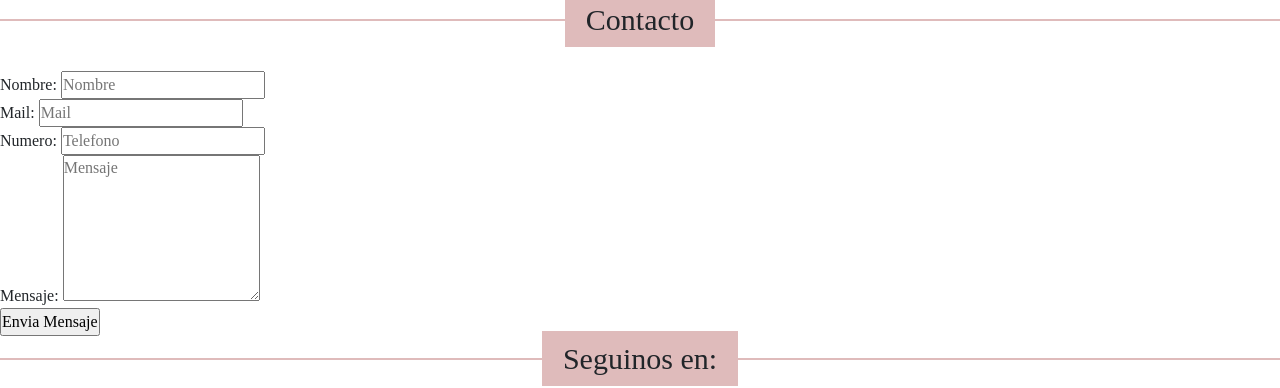
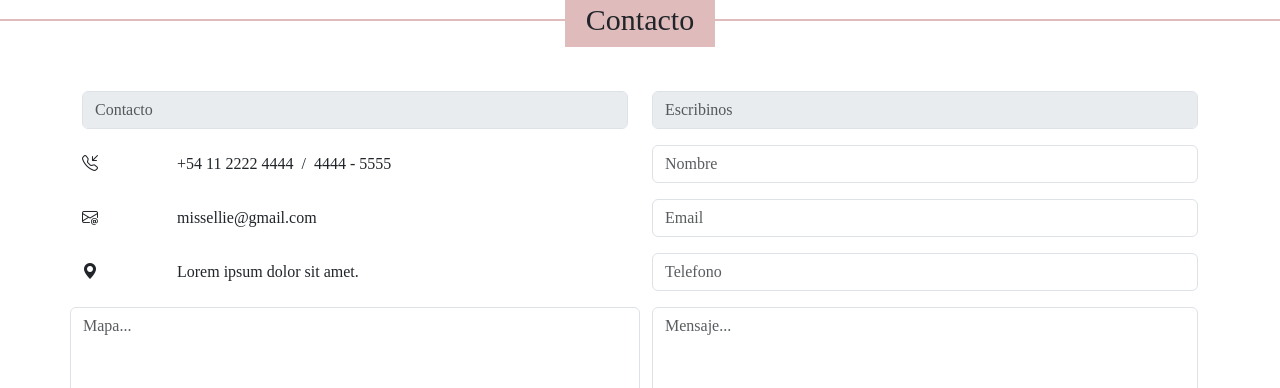
Before and after one commit to Sblombardini/MissEllie, a plain HTML site: page paginas/contacto.html in a window 1280 px wide. Shown: the part 311-699 px from the top of the page. Drawn offline with nearby package versions, Linux system fonts and the light colour scheme.

Commit message:
agrego pantalla contacto

```diff
--- a/css/estilos.css
+++ b/css/estilos.css
@@ -143,6 +143,11 @@ ul {
   border-radius: 30px;
 }
 
+main {
+  min-height: 600px;
+  padding: 20px;
+}
+
 /* Media queries */
 
 @media screen and (max-width: 992px) {
@@ -228,52 +233,3 @@ ul {
     width: 100%;
   }
 }
-
-/*
-.cabecera {
-	background-color: #727171;
-    color: #fff;
-    font-size: 18px;
-    padding: 20px;
-    position: sticky;
-	top: 0px;
-}
-
-nav {
-    text-align: center;
-    font-size: 18px;
-}
-
-nav a {
-    padding: 20px;
-}
-
-.logo-img{
-    width:200px;
-    height: 150px;
-    margin:10px auto;
-    display:block;
-}
-
-.izquierda {
-    text-align: left;
-}
-
-.derecha {
-    text-align: right;
-}
-
-.footer {
-    margin:10px auto;
-    display:block;
-    text-align: center;
-}
-
-.footer img {
-    width: 40px;
-    height: 40px;
-}
-
-.footer a {
-    padding: 30px;
-}*/
--- a/paginas/contacto.html
+++ b/paginas/contacto.html
@@ -66,32 +66,73 @@
     </div>
 
     <main>
-        <form>
-            <div>
-                <label for="name">Nombre:</label>
-                <input type="text" name="name" placeholder="Nombre">
+        <div class="container">
+            <div class="row">
+                <div class="col">
+                    <form>
+                        <div class="mb-3">
+                            <input class="form-control" type="text" placeholder="Contacto"
+                                aria-label="Disabled input example" disabled>
+                        </div>
+                        <div class="mb-3 row">
+                            <label for="cont-telefono" class="col-sm-2 col-form-label">
+                                <i class="bi bi-telephone-inbound"></i>
+                            </label>
+                            <div class="col-sm-10">
+                                <input type="text" readonly class="form-control-plaintext" id="cont-telefono"
+                                    value="+54 11 2222 4444  /  4444 - 5555">
+                            </div>
+                        </div>
+                        <div class="mb-3 row">
+                            <label for="cont-email" class="col-sm-2 col-form-label">
+                                <i class="bi bi-envelope-at"></i>
+                            </label>
+                            <div class="col-sm-10">
+                                <input type="text" readonly class="form-control-plaintext" id="cont-email"
+                                    value="missellie@gmail.com">
+                            </div>
+                        </div>
+                        <div class="mb-3 row">
+                            <label for="cont-ubicacion" class="col-sm-2 col-form-label">
+                                <i class="bi bi-geo-alt-fill"></i>
+                            </label>
+                            <div class="col-sm-10">
+                                <input type="text" readonly class="form-control-plaintext" id="cont-ubicacion"
+                                    value="Lorem ipsum dolor sit amet.">
+                            </div>
+                        </div>
+                        <div class="mb-3 row">
+                            <textarea class="form-control" id="mensaje" rows="9"
+                                placeholder="Mapa..."></textarea></textarea>
+                        </div>
+                    </form>
+                </div>
+                <div class="col">
+                    <form>
+                        <div class="mb-3">
+                            <input class="form-control" type="text" placeholder="Escribinos"
+                                aria-label="Disabled input example" disabled>
+                        </div>
+                        <div class="mb-3">
+                            <input type="text" class="form-control" id="nombre" placeholder="Nombre">
+                        </div>
+                        <div class="mb-3">
+                            <input type="email" class="form-control" id="email" placeholder="Email">
+                        </div>
+                        <div class="mb-3">
+                            <input type="text" class="form-control" id="telefono" placeholder="Telefono">
+                        </div>
+                        <div class="mb-3">
+                            <textarea class="form-control" id="mensaje" rows="9"
+                                placeholder="Mensaje..."></textarea></textarea>
+                        </div>
+                        <button type="submit" class="btn btn-primary  btn-lg float-end">Enviar</button>
+                    </form>
+                </div>
             </div>
+        </div>
 
-            <div>
-                <label for="mail">Mail:</label>
-                <input type="email" name="mail" placeholder="Mail">
-            </div>
 
-            <div>
-                <label for="telefono">Numero:</label>
-                <input type="tel" name="telefono" placeholder="Telefono">
-
-            </div>
-
-            <div>
-                <label for="mensaje">Mensaje:</label>
-                <textarea rows='6' name="mensaje" placeholder="Mensaje"></textarea>
-            </div>
-
-            <div>
-                <input type='submit' value='Envia Mensaje'>
-            </div>
-        </form>
 
     </main>
 
```
Also changed, not shown: index.html (indentation only).
